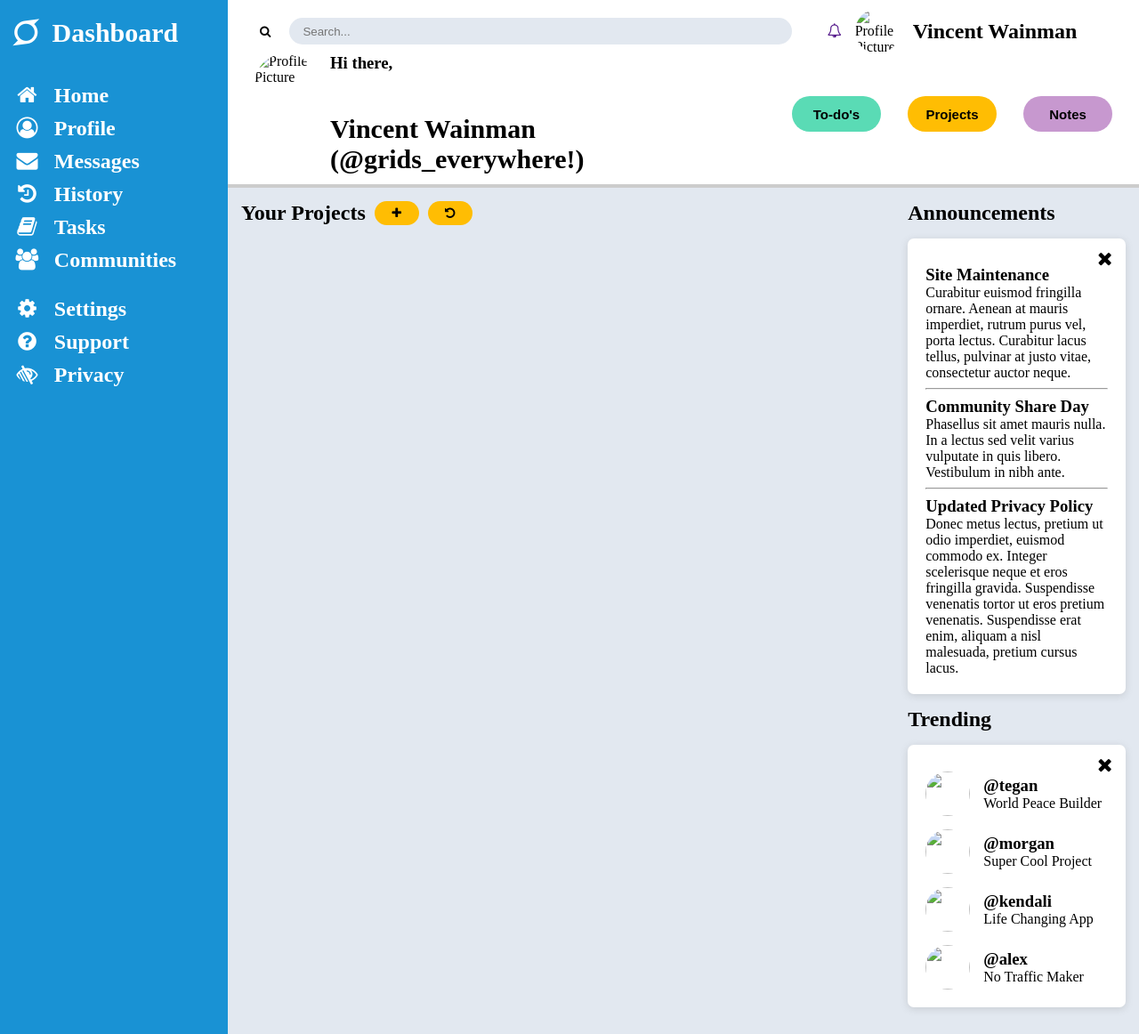
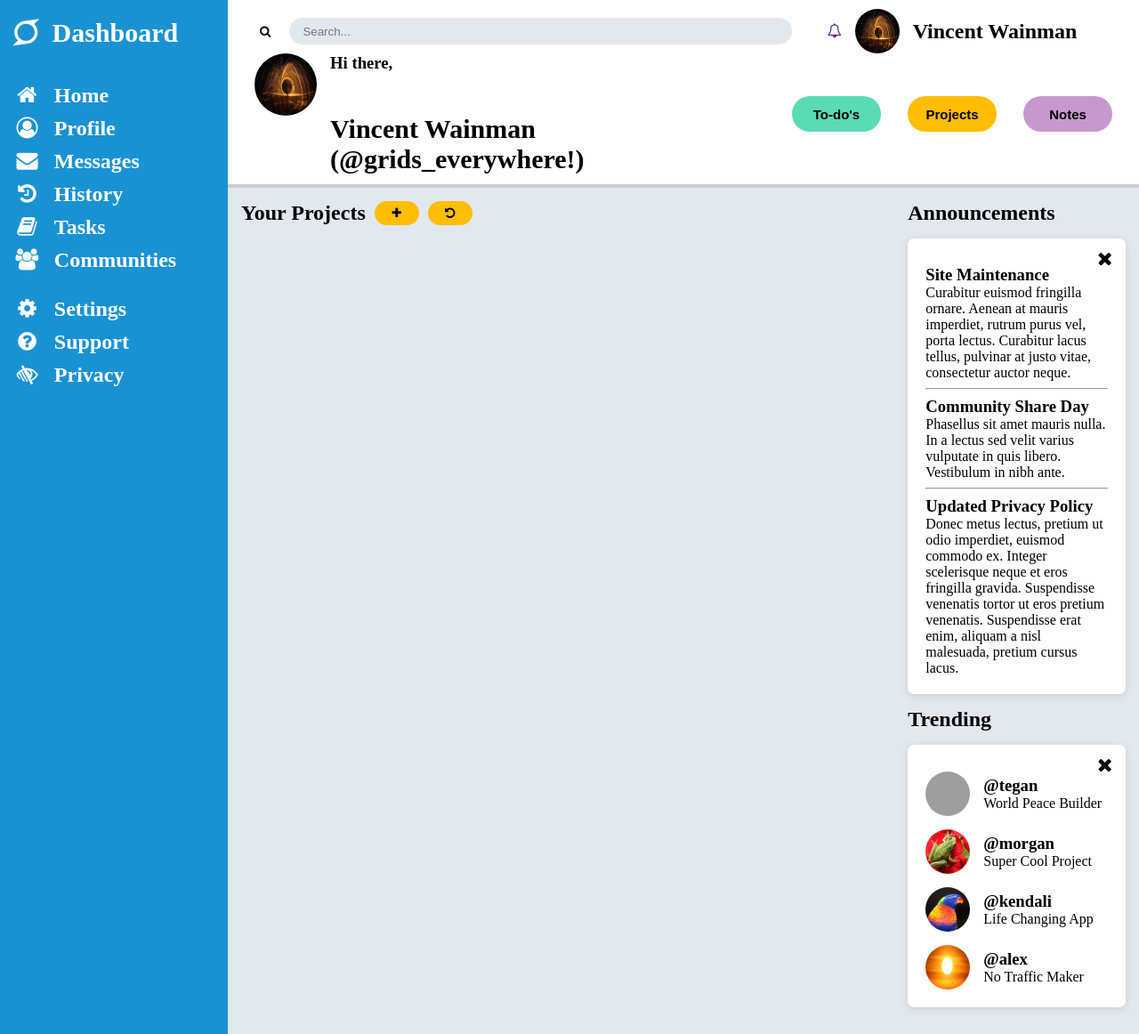
Before and after one commit to vwainman/odin_admin_dashboard, a plain HTML site: page index.html in a window 1280 px wide. Shown: the whole page at 89% size. Drawn offline with Linux system fonts and the light colour scheme; the site is published under a folder, as on GitHub Pages, so addresses that start at the root find nothing.

Commit message:
fix broken image links

```diff
--- a/index.html
+++ b/index.html
@@ -62,11 +62,11 @@
             </div>
             <div id="profile">
                 <a href="" title="notification-bell"><i class="fa fa-bell-o"></i></a>
-                <img class="small-profile-img" src="/profile-pic.jpg" alt="Profile Picture">
+                <img class="small-profile-img" src="profile-pic.jpg" alt="Profile Picture">
                 <h2>Vincent Wainman</h2>
             </div>
             <div id="intro-bar">
-                <img class="medium-profile-img" src="/profile-pic.jpg" alt="Profile Picture">
+                <img class="medium-profile-img" src="profile-pic.jpg" alt="Profile Picture">
                 <!-- image credit: https://www.pexels.com/photo/light-painting-at-night-327509/ -->
                 <h3>Hi there,</h3>
                 <h1>Vincent Wainman (@grids_everywhere!)</h1>
@@ -129,7 +129,7 @@
                             <i class="del-card fa fa-times fa-lg"></i>
                         </div>
                         <div class="hot-trend">
-                            <img class="small-profile-img" src="/cat.jpg">
+                            <img class="small-profile-img" src="cat.jpg">
                             <!-- image credit: https://www.freeimages.com/photo/green-frog-1361810 -->
                             <article>
                                 <h3>@tegan</h3>
@@ -137,7 +137,7 @@
                             </article>
                         </div>
                         <div class="hot-trend">
-                            <img class="small-profile-img" src="/green-frog.jpg">
+                            <img class="small-profile-img" src="green-frog.jpg">
                             <!-- image credit: https://www.freeimages.com/photo/the-sun-1396604 -->
                             <article>
                                 <h3>@morgan</h3>
@@ -145,7 +145,7 @@
                             </article>
                         </div>
                         <div class="hot-trend">
-                            <img class="small-profile-img" src="/parrot.jpg">
+                            <img class="small-profile-img" src="parrot.jpg">
                             <!-- image credit: https://www.freeimages.com/photo/parrot-attack-1410608 -->
                             <article>
                                 <h3>@kendali</h3>
@@ -153,7 +153,7 @@
                             </article>
                         </div>
                         <div class="hot-trend">
-                            <img class="small-profile-img" src="/sun.jpg">
+                            <img class="small-profile-img" src="sun.jpg">
                             <!-- image credit: https://www.freeimages.com/photo/my-cat-1363423 -->
                             <article>
                                 <h3>@alex</h3>
@@ -166,5 +166,4 @@
         </div>
         </div>
     </main>
-    <script src="scripts.js"></script>
 </body>
```
